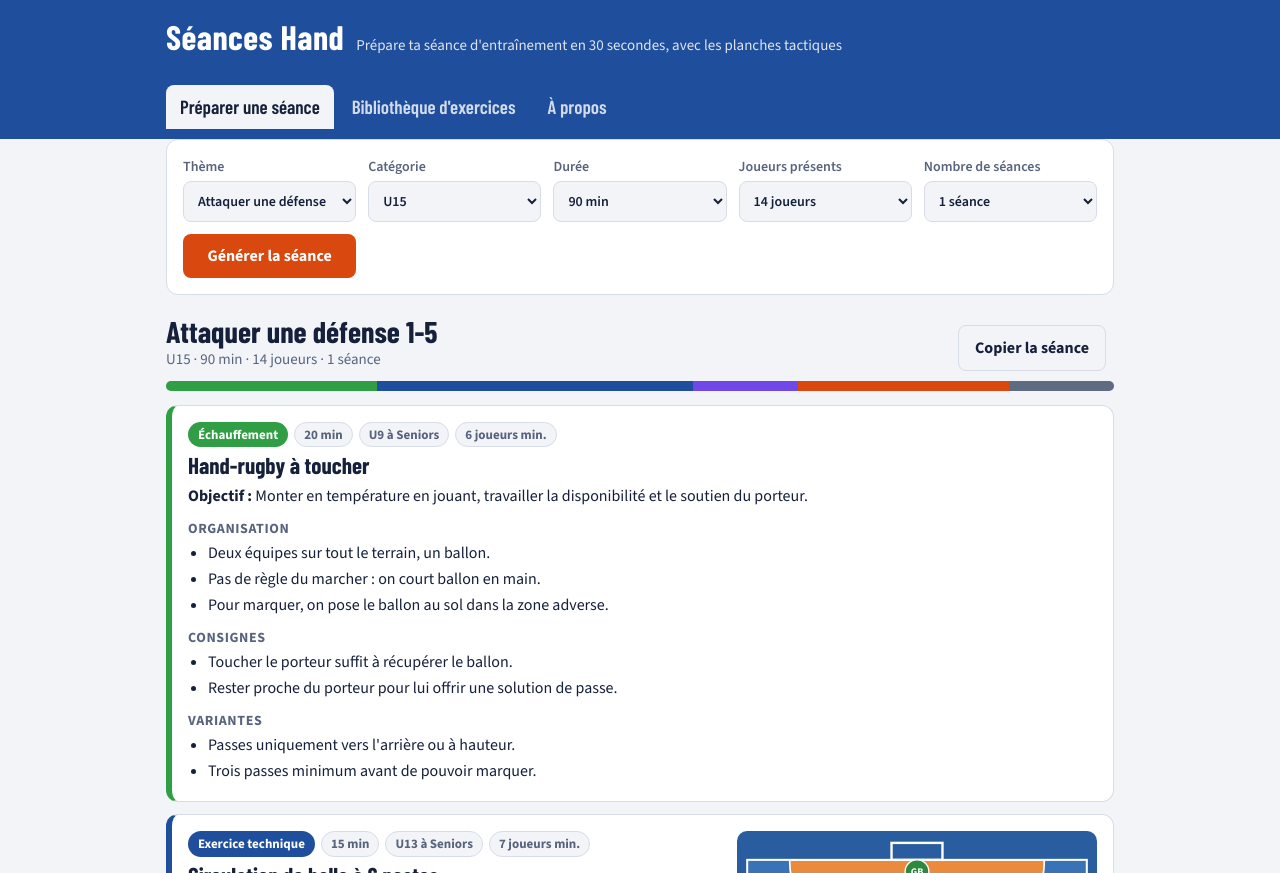
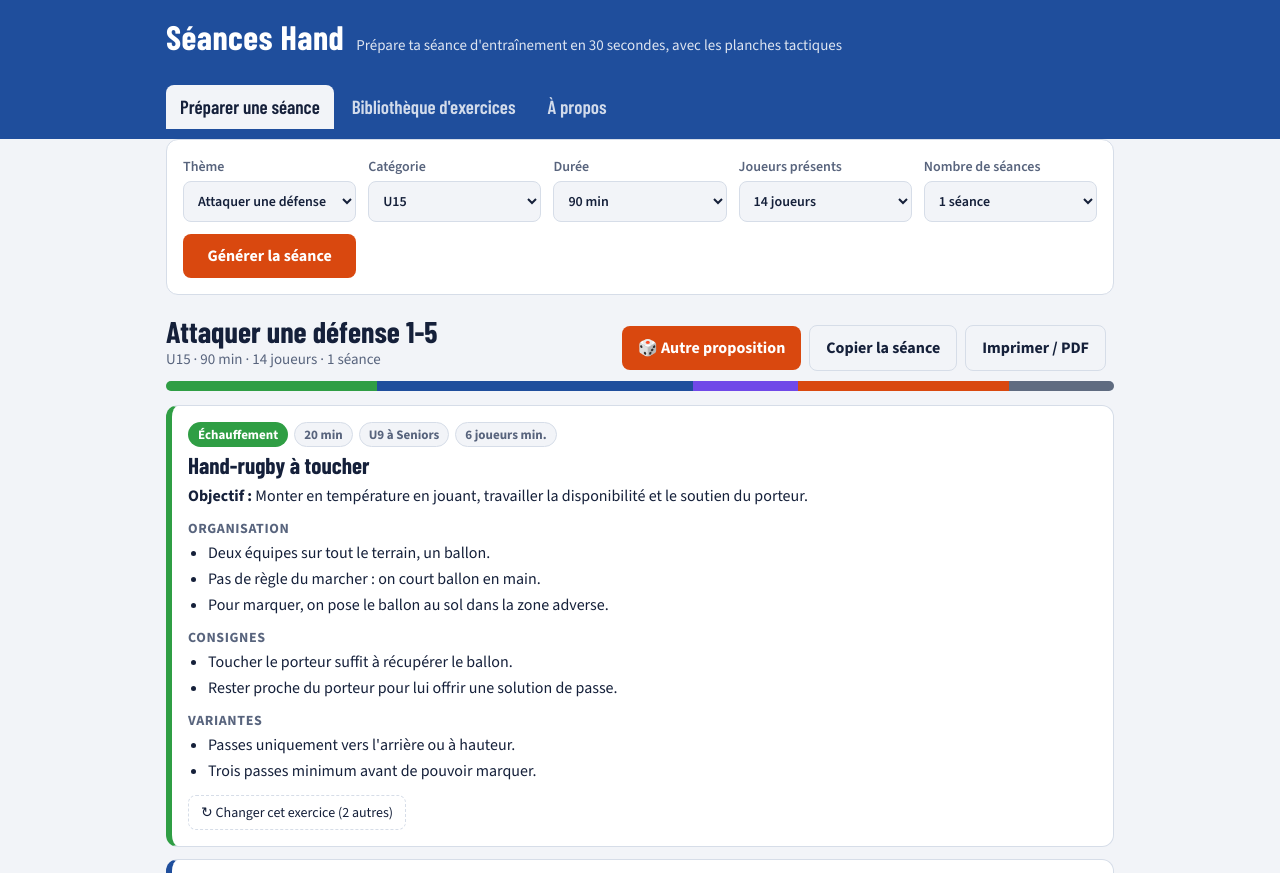
Before and after one commit to Johnjjohnjohn/seances-hand, a plain HTML site: page index.html in a window 1280 px wide. Shown: the top 873 px of the page. Drawn offline with nearby package versions, Linux system fonts and the light colour scheme.

Commit message:
Générateur : séances variées, changer un exercice, impression, réglages retenus
Co-Authored-By: Claude Opus 5.5 <noreply@anthropic.com>
Claude-Session: https://claude.ai/code/session_01V3vyffKNMzCT6obpmoAfMJ

```diff
--- a/index.html
+++ b/index.html
@@ -95,6 +95,16 @@ button{font:inherit;cursor:pointer}
 .prose h2{font-size:28px;margin:8px 0}
 .prose h3{font-size:21px;margin:18px 0 4px}
 .toast{font-size:14px;color:var(--muted)}
+.swap{margin-top:10px;background:transparent;color:var(--ink);border:1px dashed var(--line);border-radius:8px;padding:6px 12px;font-size:14px;cursor:pointer}
+.swap:hover{border-style:solid}
+.swap:disabled{opacity:.45;cursor:default}
+@media print{
+  header.top,#f,.summary .row,.swap,.board button,.board .ctrl{display:none!important}
+  body{background:#fff;color:#000}
+  .ex{break-inside:avoid;border-color:#999}
+  .session-title{break-before:page}
+  .session-title:first-of-type{break-before:auto}
+}
 @media (prefers-reduced-motion: reduce){*{transition:none!important}}
 </style>
 </head>
@@ -797,30 +807,61 @@ function adaptFor(ex,nbj){
   return `Avec ${nbj} joueurs : réduis le nombre de groupes et fais tourner plus vite.`;
 }
 
-function buildSessions(theme,c,T,nbj,n){
+/* Tirage au hasard : garde l'ordre de progression mais varie les exercices */
+const shuffle=a=>{a=a.slice();for(let i=a.length-1;i>0;i--){const j=Math.floor(Math.random()*(i+1));[a[i],a[j]]=[a[j],a[i]];}return a;};
+const byOrdre=(a,b)=>(a.ordre||0)-(b.ordre||0);
+function pickBody(body,k,s,n,random){
+  if(!random){const start=n===1?0:Math.round(s*(body.length-k)/(n-1));return body.slice(start,start+k);}
+  if(n>1){ // cycle : chaque séance dans sa tranche de progression, avec un peu de hasard
+    const size=Math.max(k,Math.ceil(body.length/n)+1);
+    const start=Math.min(body.length-k,Math.max(0,Math.round(s*(body.length-size)/Math.max(1,n-1))));
+    return shuffle(body.slice(start,start+size)).slice(0,k).sort(byOrdre);
+  }
+  // une séance : au moins un exercice technique si possible, puis des situations
+  const tech=shuffle(body.filter(e=>e.phase==="tech")), sit=shuffle(body.filter(e=>e.phase==="situation"));
+  const out=[]; if(tech.length) out.push(tech.shift());
+  const restAll=shuffle(sit.concat(tech));
+  if(sit.length&&!out.some(e=>e.phase==="situation")) out.push(restAll.splice(restAll.findIndex(e=>e.phase==="situation"),1)[0]);
+  while(out.length<k&&restAll.length) out.push(restAll.shift());
+  return out.sort(byOrdre);
+}
+
+function buildSessions(theme,c,T,nbj,n,random){
   const pool=EX.filter(e=>e.theme===theme&&okCat(e,c));
-  const body=pool.filter(e=>e.phase==="tech"||e.phase==="situation").sort((a,b)=>a.ordre-b.ordre);
-  let jeu=pool.find(e=>e.phase==="jeu");
-  if(!jeu||c<=1) jeu=EX.find(e=>e.id==="j-jeunes"&&okCat(e,c))||jeu;
+  const body=pool.filter(e=>e.phase==="tech"||e.phase==="situation").sort(byOrdre);
+  const jeux=pool.filter(e=>e.phase==="jeu");
+  const jeunes=EX.find(e=>e.id==="j-jeunes"&&okCat(e,c));
   const warms=EX.filter(e=>e.theme==="all"&&e.phase==="echauffement"&&okCat(e,c));
   const calms=EX.filter(e=>e.theme==="all"&&e.phase==="calme");
   if(!body.length) return null;
-  const k=Math.min(3,body.length);
+  const k=Math.min(T>=90?3:2,body.length) || 1;
+  const off=random?Math.floor(Math.random()*12):0;
   const out=[];
   for(let s=0;s<n;s++){
-    const start = n===1?0:Math.round(s*(body.length-k)/(n-1));
-    const chosen=body.slice(start,start+k);
+    const chosen=pickBody(body,k,s,n,random);
+    let jeu=jeux.length?jeux[(s+off)%jeux.length]:null;
+    if(!jeu||c<=1) jeu=jeunes||jeu;
     const calmT = T>=75?10:5;
     const warmT = r5(T*0.2), jeuT = r5(T*0.22);
     let rest=T-calmT-warmT-jeuT; const each=[];
     for(let i=0;i<chosen.length;i++){const v=i===chosen.length-1?rest:r5(rest/(chosen.length-i)); each.push(v); rest-=v;}
-    const items=[{ex:warms[s%warms.length],min:warmT}];
+    const items=[{ex:warms[(s+off)%warms.length],min:warmT}];
     chosen.forEach((e,i)=>items.push({ex:e,min:each[i]}));
     if(jeu) items.push({ex:jeu,min:jeuT});
-    items.push({ex:calms[s%calms.length],min:calmT});
+    items.push({ex:calms[(s+off)%calms.length],min:calmT});
     out.push(items);
   }
   return out;
+}
+
+/* Autres exercices possibles pour remplacer celui-ci */
+function alternatives(it,items,theme,c){
+  const used=new Set(items.map(x=>x.ex.id));
+  const body=p=>p==="tech"||p==="situation";
+  return EX.filter(e=>!used.has(e.id)&&okCat(e,c)&&(
+    it.ex.theme==="all" ? (e.theme==="all"&&e.phase===it.ex.phase)
+    : body(it.ex.phase) ? (e.theme===theme&&body(e.phase))
+    : (e.theme===theme&&e.phase===it.ex.phase)));
 }
 
 function sessionText(sessions,theme,c,T){
@@ -837,10 +878,21 @@ function sessionText(sessions,theme,c,T){
   return t;
 }
 
-function generate(){
+const SAVE_KEY="seances-hand-reglages";
+function saveSettings(){try{localStorage.setItem(SAVE_KEY,JSON.stringify({theme:$("#theme").value,cat:$("#cat").value,duree:$("#duree").value,nbj:$("#nbj").value,nbs:$("#nbs").value}));}catch(e){}}
+function loadSettings(){try{const v=JSON.parse(localStorage.getItem(SAVE_KEY)||"null");if(!v)return;for(const k of ["cat","theme","duree","nbj","nbs"]){const el=$("#"+k);if(v[k]!=null&&[...el.options].some(o=>o.value===String(v[k])))el.value=v[k];}}catch(e){}}
+
+let STATE=null; // séance affichée
+function generate(random){
   const theme=$("#theme").value, c=+$("#cat").value, T=+$("#duree").value, nbj=+$("#nbj").value, n=+$("#nbs").value;
+  saveSettings();
+  STATE={theme,c,T,nbj,n,sessions:buildSessions(theme,c,T,nbj,n,random)};
+  render();
+}
+
+function render(){
+  const {theme,c,T,nbj,n,sessions}=STATE;
   const out=$("#out"); out.innerHTML="";
-  const sessions=buildSessions(theme,c,T,nbj,n);
   if(!sessions){
     out.innerHTML=`<div class="note warn">Ce thème n'est pas encore prévu pour les ${CATS[c]}. Essaie « ${c<=2?THEMES.intervalle:THEMES["attaque-15"]} ».</div>`;
     return;
@@ -848,10 +900,14 @@ function generate(){
   const sum=document.createElement("div"); sum.className="summary";
   sum.innerHTML=`<div><h2>${THEMES[theme]}</h2><div class="meta">${CATS[c]} · ${T} min · ${nbj} joueurs · ${n>1?n+" séances":"1 séance"}</div></div>`;
   const right=document.createElement("div"); right.className="row";
+  const again=document.createElement("button"); again.className="btn"; again.type="button"; again.textContent="🎲 Autre proposition";
+  again.onclick=()=>generate(true);
   const copy=document.createElement("button"); copy.className="btn ghost"; copy.type="button"; copy.textContent="Copier la séance";
+  const print=document.createElement("button"); print.className="btn ghost"; print.type="button"; print.textContent="Imprimer / PDF";
+  print.onclick=()=>window.print();
   const toast=document.createElement("span"); toast.className="toast"; toast.setAttribute("aria-live","polite");
   copy.onclick=async()=>{try{await navigator.clipboard.writeText(sessionText(sessions,theme,c,T));toast.textContent="Copiée !";}catch(e){toast.textContent="Copie impossible ici.";}};
-  right.append(copy,toast); sum.appendChild(right); out.appendChild(sum);
+  right.append(again,copy,print,toast); sum.appendChild(right); out.appendChild(sum);
   if(c<=1){
     const n1=document.createElement("div"); n1.className="note";
     n1.innerHTML="<strong>Jeunes joueurs :</strong> utilise des petits buts (2,40 m x 1,70 m) et une zone à 4 ou 5 m. Fais jouer en effectif réduit, avec une relance immédiate du gardien après chaque but.";
@@ -862,7 +918,16 @@ function generate(){
     const tl=document.createElement("div"); tl.className="timeline"; tl.setAttribute("aria-hidden","true");
     items.forEach(it=>{const sp=document.createElement("span");sp.style.width=(it.min/T*100)+"%";sp.style.background=PHASES[it.ex.phase].c;sp.title=it.ex.titre;tl.appendChild(sp);});
     out.appendChild(tl);
-    items.forEach(it=>out.appendChild(exCard(it.ex,it.min,adaptFor(it.ex,nbj))));
+    items.forEach((it,ii)=>{
+      const card=exCard(it.ex,it.min,adaptFor(it.ex,nbj));
+      const alts=alternatives(it,items,theme,c);
+      const b=document.createElement("button"); b.type="button"; b.className="swap";
+      b.textContent=alts.length?`↻ Changer cet exercice (${alts.length} autre${alts.length>1?"s":""})`:"Pas d'autre exercice pour l'instant";
+      b.disabled=!alts.length;
+      b.onclick=()=>{items[ii]={ex:alts[Math.floor(Math.random()*alts.length)],min:it.min};const y=window.scrollY;render();window.scrollTo(0,y);};
+      card.firstChild.appendChild(b);
+      out.appendChild(card);
+    });
   });
 }
 
@@ -886,6 +951,7 @@ function route(){
   if(v==="bibliotheque"&&!$("#lib").children.length) renderLib();
 }
 fill();
+loadSettings();
 function refreshThemes(){
   const c=+$("#cat").value; const sel=$("#theme");
   [...sel.options].forEach(o=>{
@@ -896,9 +962,9 @@ function refreshThemes(){
 }
 $("#cat").addEventListener("change",refreshThemes);
 refreshThemes();
-$("#go").onclick=generate;
+$("#go").onclick=()=>generate(true);
 window.addEventListener("hashchange",route);
-route(); generate();
+route(); generate(false);
 </script>
 </body>
 </html>
```
